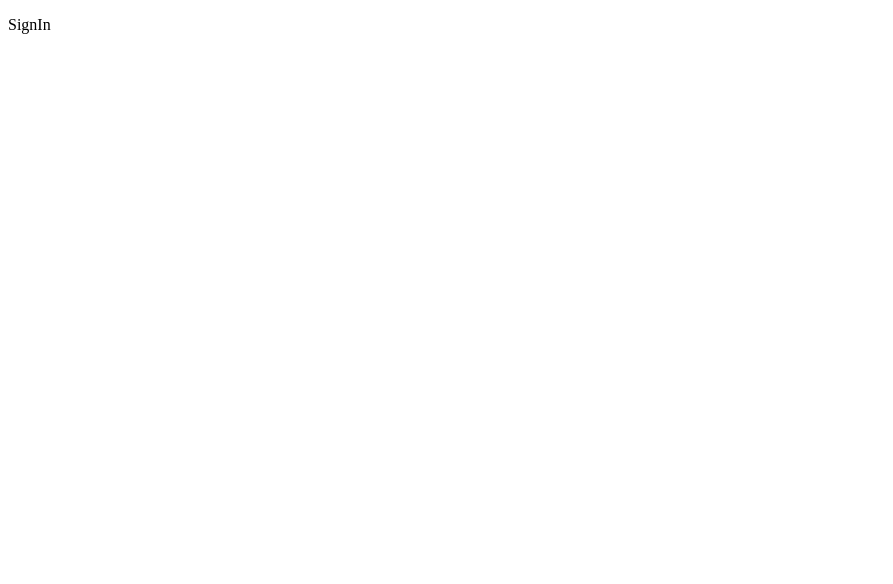
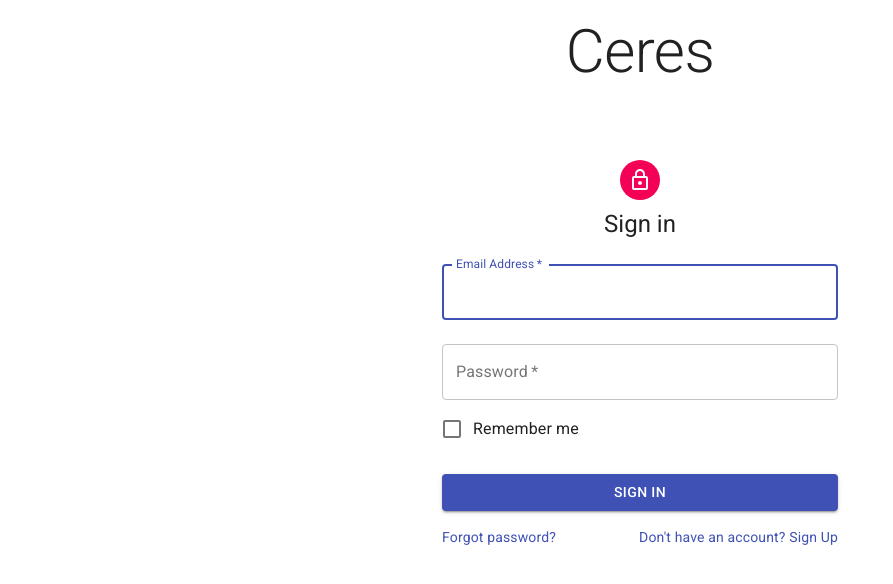
Before and after one commit to multiplayground/ceres-frontend, a React (Create React App) app: page / in a window 1280 px wide. Shown: the top 584 px of the page, without its empty margins (0-893 px from the left). Built offline with nearby package versions, Linux system fonts and the light colour scheme.

Commit message:
feat: add material-ui

```diff
--- a/package.json
+++ b/package.json
@@ -37,6 +37,8 @@
     }
   },
   "dependencies": {
+    "@material-ui/core": "^4.3.2",
+    "@material-ui/icons": "^4.2.1",
     "react": "^16.9.0",
     "react-dom": "^16.9.0",
     "react-router-dom": "^5.0.1",
--- a/public/index.html
+++ b/public/index.html
@@ -5,6 +5,7 @@
   <meta charset="utf-8" />
   <meta name="viewport" content="width=device-width, initial-scale=1" />
   <meta name="theme-color" content="#000000" />
+  <link rel="stylesheet" href="https://fonts.googleapis.com/css?family=Roboto:300,400,500,700&display=swap" />
   <title>Ceres</title>
 </head>
 
--- /dev/null
+++ b/src/App.jsx
@@ -0,0 +1,17 @@
+import React from 'react';
+import { createMuiTheme } from '@material-ui/core/styles';
+/* eslint-disable-next-line  import/no-extraneous-dependencies */
+import { ThemeProvider } from '@material-ui/styles';
+import { BrowserRouter as Router } from 'react-router-dom';
+
+import routes from './routes';
+
+const theme = createMuiTheme({});
+
+export default function App() {
+  return (
+    <ThemeProvider theme={theme}>
+      <Router>{routes}</Router>
+    </ThemeProvider>
+  );
+}
--- /dev/null
+++ b/src/components/SignIn/SignIn.jsx
@@ -0,0 +1,105 @@
+import React from 'react';
+import Avatar from '@material-ui/core/Avatar';
+import Button from '@material-ui/core/Button';
+import CssBaseline from '@material-ui/core/CssBaseline';
+import TextField from '@material-ui/core/TextField';
+import FormControlLabel from '@material-ui/core/FormControlLabel';
+import Checkbox from '@material-ui/core/Checkbox';
+import Link from '@material-ui/core/Link';
+import Grid from '@material-ui/core/Grid';
+import LockOutlinedIcon from '@material-ui/icons/LockOutlined';
+import Typography from '@material-ui/core/Typography';
+import { makeStyles } from '@material-ui/core/styles';
+import Container from '@material-ui/core/Container';
+
+const useStyles = makeStyles(theme => ({
+  '@global': {
+    body: {
+      backgroundColor: theme.palette.common.white
+    }
+  },
+  paper: {
+    marginTop: theme.spacing(8),
+    display: 'flex',
+    flexDirection: 'column',
+    alignItems: 'center'
+  },
+  avatar: {
+    margin: theme.spacing(1),
+    backgroundColor: theme.palette.secondary.main
+  },
+  form: {
+    width: '100%', // Fix IE 11 issue.
+    marginTop: theme.spacing(1)
+  },
+  submit: {
+    margin: theme.spacing(3, 0, 2)
+  }
+}));
+
+export default function SignIn() {
+  const classes = useStyles();
+
+  return (
+    <Container component="main" maxWidth="xs">
+      <CssBaseline />
+      <div className={classes.paper}>
+        <Avatar className={classes.avatar}>
+          <LockOutlinedIcon />
+        </Avatar>
+        <Typography component="h1" variant="h5">
+          Sign in
+        </Typography>
+        <form className={classes.form} noValidate>
+          <TextField
+            variant="outlined"
+            margin="normal"
+            required
+            fullWidth
+            id="email"
+            label="Email Address"
+            name="email"
+            autoComplete="email"
+            autoFocus
+          />
+          <TextField
+            variant="outlined"
+            margin="normal"
+            required
+            fullWidth
+            name="password"
+            label="Password"
+            type="password"
+            id="password"
+            autoComplete="current-password"
+          />
+          <FormControlLabel
+            control={<Checkbox value="remember" color="primary" />}
+            label="Remember me"
+          />
+          <Button
+            type="submit"
+            fullWidth
+            variant="contained"
+            color="primary"
+            className={classes.submit}
+          >
+            Sign In
+          </Button>
+          <Grid container>
+            <Grid item xs>
+              <Link href="#1" variant="body2">
+                Forgot password?
+              </Link>
+            </Grid>
+            <Grid item>
+              <Link href="#1" variant="body2">
+                {"Don't have an account? Sign Up"}
+              </Link>
+            </Grid>
+          </Grid>
+        </form>
+      </div>
+    </Container>
+  );
+}
--- /dev/null
+++ b/src/components/SignIn/index.js
@@ -0,0 +1 @@
+export { default } from './SignIn';
--- a/src/index.js
+++ b/src/index.js
@@ -1,8 +1,7 @@
 import React from 'react';
 import ReactDOM from 'react-dom';
-import { BrowserRouter as Router } from 'react-router-dom';
 
-import routes from './routes';
+import App from './App';
 
 /* eslint-disable-next-line  react/jsx-filename-extension */
-ReactDOM.render(<Router>{routes}</Router>, document.getElementById('root'));
+ReactDOM.render(<App />, document.getElementById('root'));
--- a/src/pages/SignIn/SignIn.jsx
+++ b/src/pages/SignIn/SignIn.jsx
@@ -1,9 +1,28 @@
 import React from 'react';
+import Typography from '@material-ui/core/Typography';
+import Container from '@material-ui/core/Container';
+import { makeStyles } from '@material-ui/core/styles';
+
+import SignInComponent from '../../components/SignIn';
+
+const useStyles = makeStyles(theme => ({
+  caption: {
+    marginTop: theme.spacing(2),
+    display: 'flex',
+    flexDirection: 'column',
+    alignItems: 'center'
+  }
+}));
 
 export default function SignIn() {
+  const classes = useStyles();
+
   return (
-    <div>
-      <p>SignIn</p>
-    </div>
+    <Container>
+      <Typography component="h1" variant="h2" className={classes.caption}>
+        Ceres
+      </Typography>
+      <SignInComponent />
+    </Container>
   );
 }
```
Also changed, not shown: 1 other file (tests, documents, lock files or other folders).
